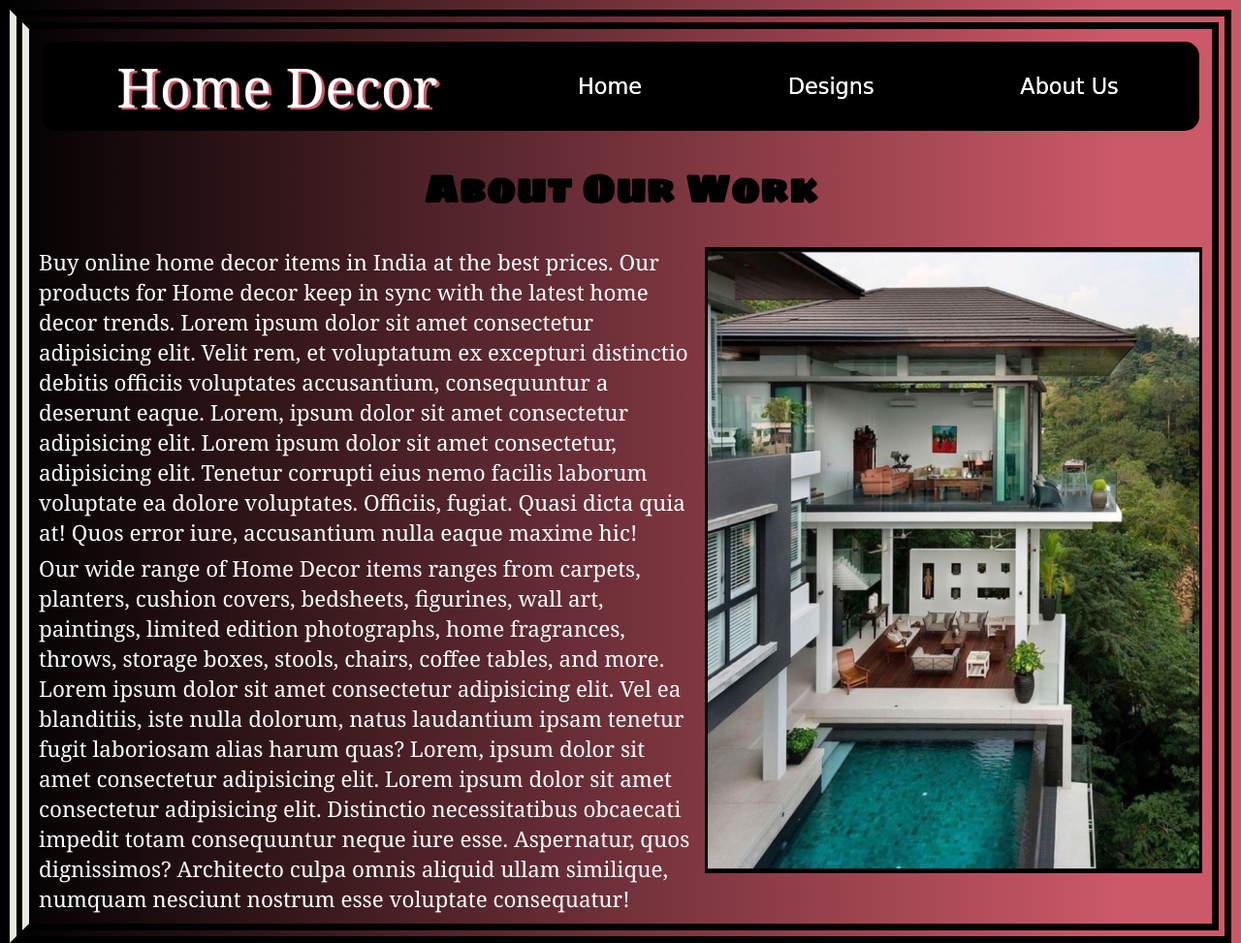
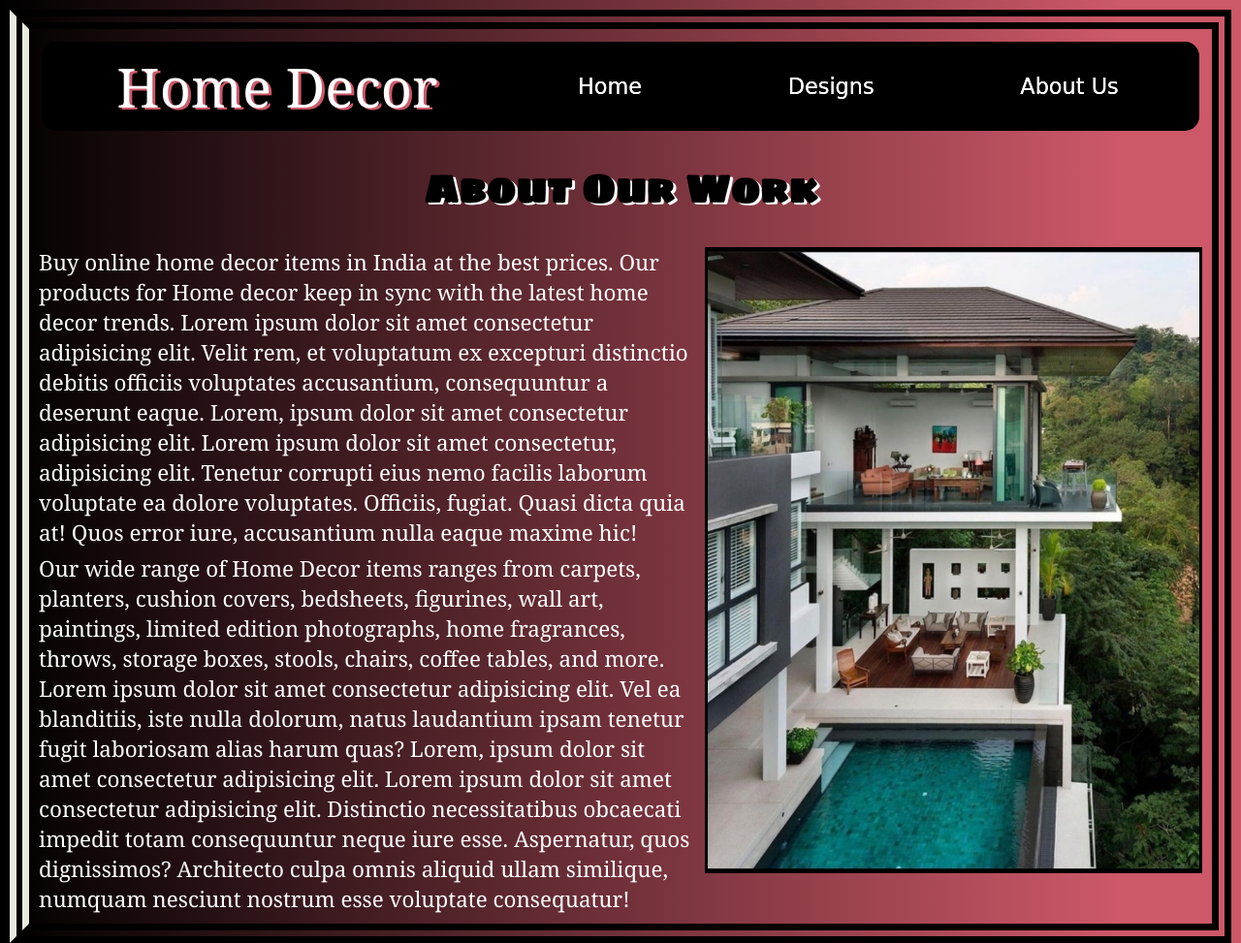
Before and after one commit to himanshiiarora/SIG-WEB-TASKS, a plain HTML site: page task-4/about.html in a window 1280 px wide. Shown: the top 973 px of the page at 97% size. Drawn offline with Linux system fonts and the light colour scheme.

Commit message:
modified

```diff
--- a/task-4/about.html
+++ b/task-4/about.html
@@ -73,6 +73,7 @@
         font-size: 40px;
         color: #000000;
         text-align: center;
+        text-shadow: 3px 2px 0px #ffffff;
     }
     .para{
         font-size: 1.4em;
```
Also changed, not shown: task-4/design.html (+1 -0 lines), task-4/index.html (+1 -0 lines).
